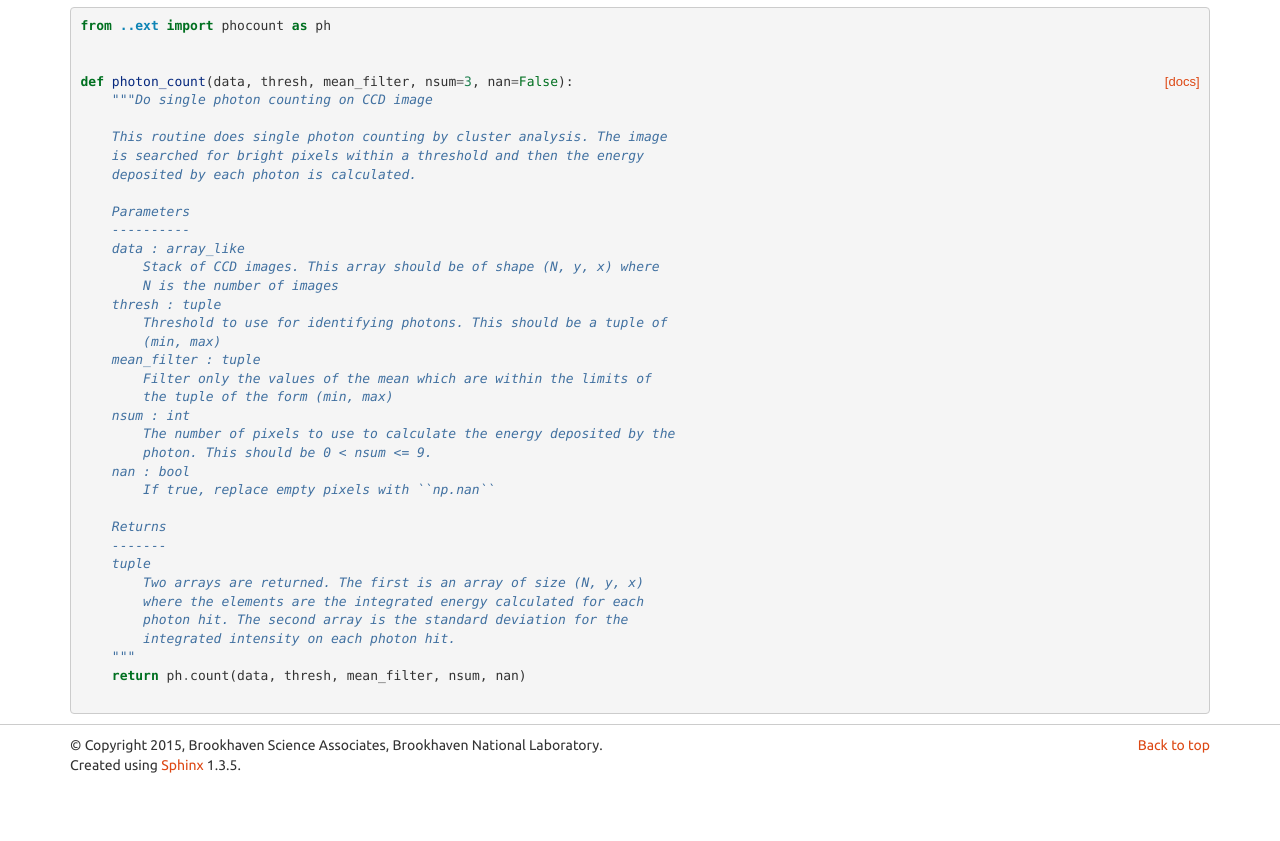
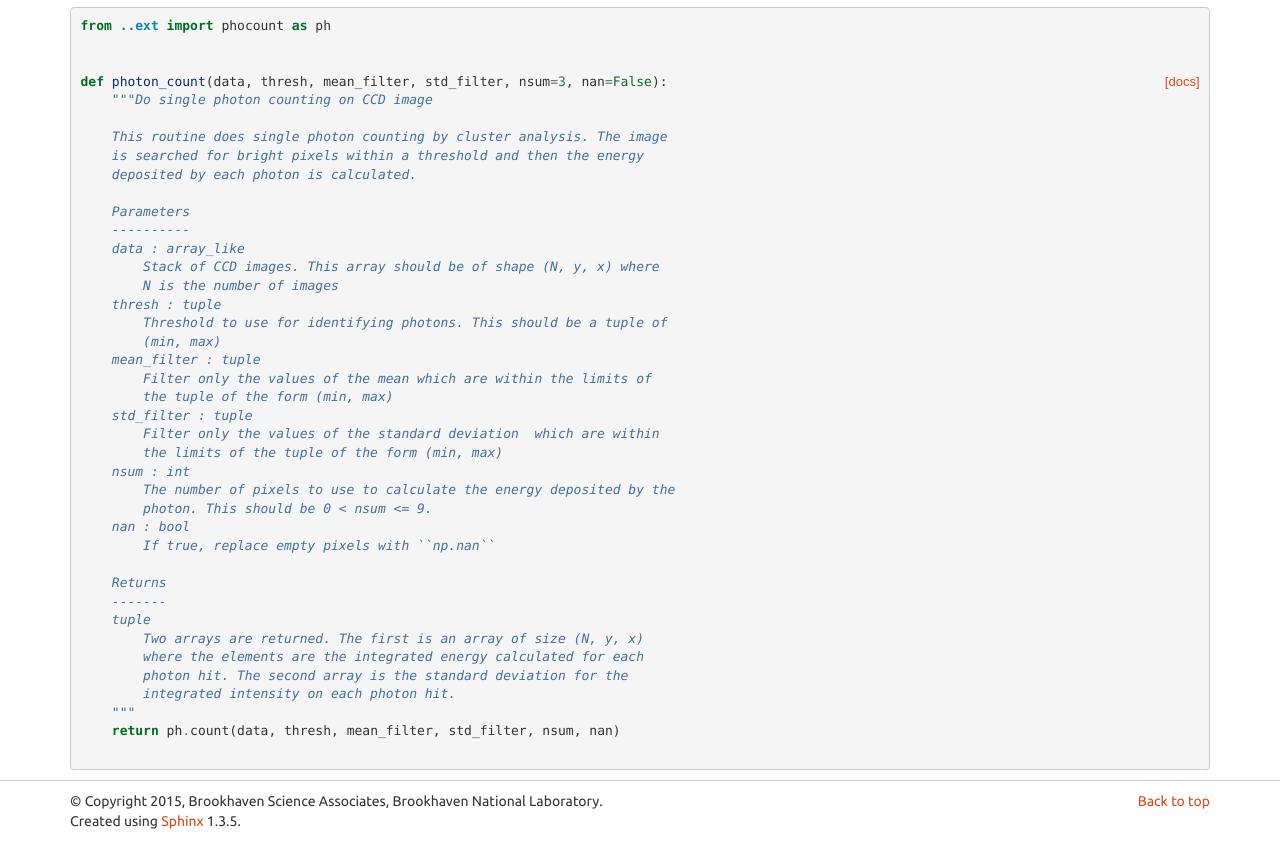
Before and after one commit to NSLS-II-CSX/csxtools, a plain HTML site: page _modules/csxtools/fastccd/phocount.html in a window 1280 px wide. Shown: the part 123-964 px from the top of the page. Before the commit the page ends 908 px from the top, so only its background shows below. Drawn offline with nearby package versions, Linux system fonts and the light colour scheme; some packages are replaced by stand-ins of ours.

Commit message:
Generated gh-pages commit ef10ff0 Merge: 5c8a0d6 7341f26 Author: Stuart Wilkins <stuwilkins@users.noreply.github.com>
    Merge pull request #42 from stuwilkins/add_std_filter

```diff
--- a/_modules/csxtools/fastccd/phocount.html
+++ b/_modules/csxtools/fastccd/phocount.html
@@ -112,7 +112,7 @@
 <span></span><span class="kn">from</span> <span class="nn">..ext</span> <span class="kn">import</span> <span class="n">phocount</span> <span class="k">as</span> <span class="n">ph</span>
 
 
-<div class="viewcode-block" id="photon_count"><a class="viewcode-back" href="../../../api/fastccd.html#csxtools.fastccd.photon_count">[docs]</a><span class="k">def</span> <span class="nf">photon_count</span><span class="p">(</span><span class="n">data</span><span class="p">,</span> <span class="n">thresh</span><span class="p">,</span> <span class="n">mean_filter</span><span class="p">,</span> <span class="n">nsum</span><span class="o">=</span><span class="mi">3</span><span class="p">,</span> <span class="n">nan</span><span class="o">=</span><span class="bp">False</span><span class="p">):</span>
+<div class="viewcode-block" id="photon_count"><a class="viewcode-back" href="../../../api/fastccd.html#csxtools.fastccd.photon_count">[docs]</a><span class="k">def</span> <span class="nf">photon_count</span><span class="p">(</span><span class="n">data</span><span class="p">,</span> <span class="n">thresh</span><span class="p">,</span> <span class="n">mean_filter</span><span class="p">,</span> <span class="n">std_filter</span><span class="p">,</span> <span class="n">nsum</span><span class="o">=</span><span class="mi">3</span><span class="p">,</span> <span class="n">nan</span><span class="o">=</span><span class="bp">False</span><span class="p">):</span>
     <span class="sd">&quot;&quot;&quot;Do single photon counting on CCD image</span>
 
 <span class="sd">    This routine does single photon counting by cluster analysis. The image</span>
@@ -130,6 +130,9 @@
 <span class="sd">    mean_filter : tuple</span>
 <span class="sd">        Filter only the values of the mean which are within the limits of</span>
 <span class="sd">        the tuple of the form (min, max)</span>
+<span class="sd">    std_filter : tuple</span>
+<span class="sd">        Filter only the values of the standard deviation  which are within</span>
+<span class="sd">        the limits of the tuple of the form (min, max)</span>
 <span class="sd">    nsum : int</span>
 <span class="sd">        The number of pixels to use to calculate the energy deposited by the</span>
 <span class="sd">        photon. This should be 0 &lt; nsum &lt;= 9.</span>
@@ -144,7 +147,7 @@
 <span class="sd">        photon hit. The second array is the standard deviation for the</span>
 <span class="sd">        integrated intensity on each photon hit.</span>
 <span class="sd">    &quot;&quot;&quot;</span>
-    <span class="k">return</span> <span class="n">ph</span><span class="o">.</span><span class="n">count</span><span class="p">(</span><span class="n">data</span><span class="p">,</span> <span class="n">thresh</span><span class="p">,</span> <span class="n">mean_filter</span><span class="p">,</span> <span class="n">nsum</span><span class="p">,</span> <span class="n">nan</span><span class="p">)</span></div>
+    <span class="k">return</span> <span class="n">ph</span><span class="o">.</span><span class="n">count</span><span class="p">(</span><span class="n">data</span><span class="p">,</span> <span class="n">thresh</span><span class="p">,</span> <span class="n">mean_filter</span><span class="p">,</span> <span class="n">std_filter</span><span class="p">,</span> <span class="n">nsum</span><span class="p">,</span> <span class="n">nan</span><span class="p">)</span></div>
 </pre></div>
 
     </div>
```
Also changed, not shown: api/fastccd.html (+3 -1 lines), searchindex.js (+1 -1 lines), 1 other file.
